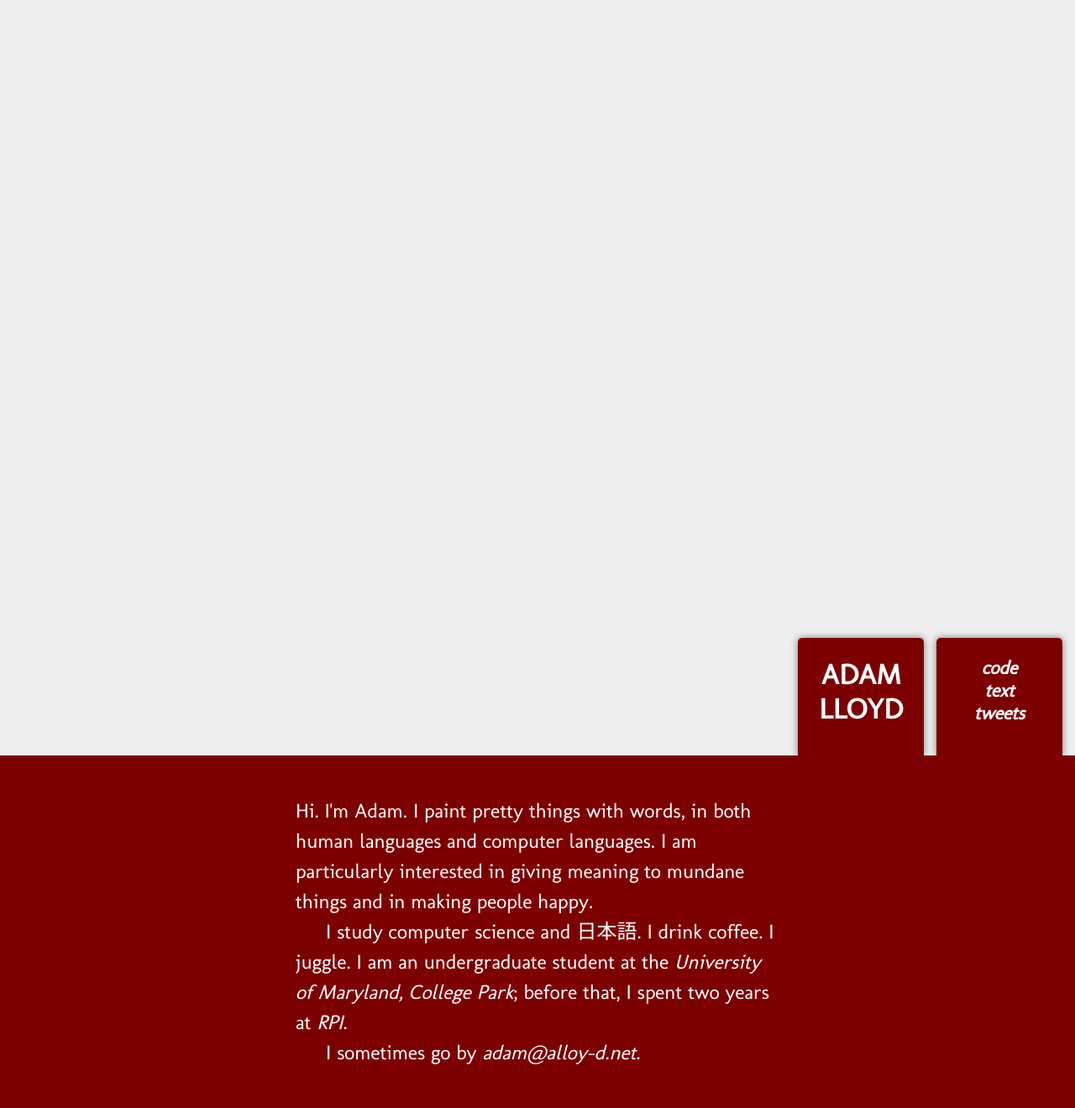
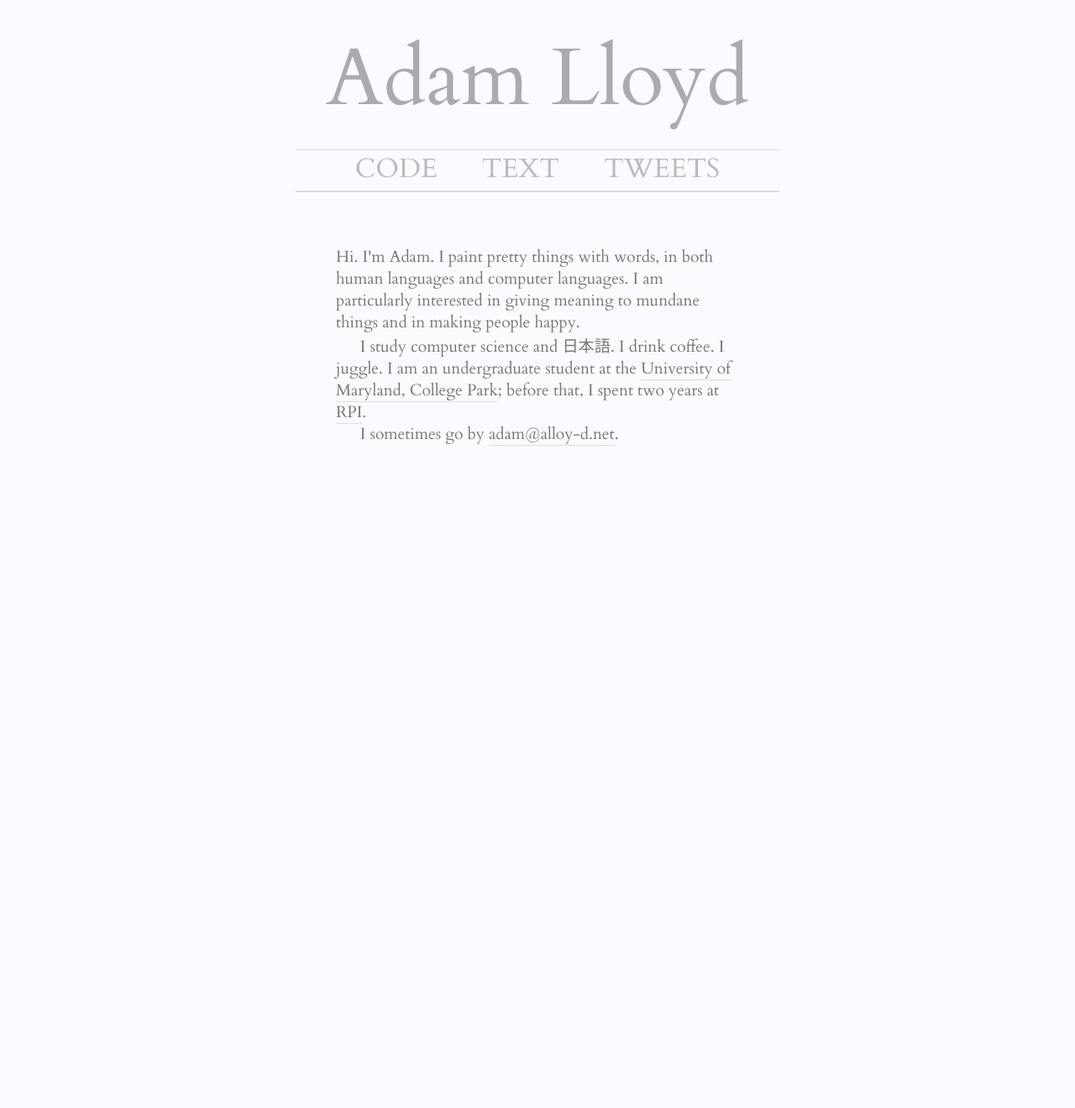
Before and after one commit to alloy-d/alloy-d.github.com, a Jekyll site: the page index.html, which Jekyll copies as it is, in a window 1280 px wide. Shown: the whole page at 84% size. Built offline with Jekyll 4.4.1, drawn with Linux system fonts in a browser that asks for light colours; after the commit the page ends 900 px from its top, so only the background shows below that.

Commit message:
I clearly don't have the patience for a full redesign anymore...

```diff
--- a/css/basic.css
+++ b/css/basic.css
@@ -1,13 +1,13 @@
-@import url("http://fonts.googleapis.com/css?family=Molengo");
+@import url("http://fonts.googleapis.com/css?family=Cardo");
 
 header, aside, footer, nav, section, article {
     display: block;
 }
 
 body {
-    background-color: #eeeeee;
-    color: #7d0000;
-    font-family: "Molengo", sans-serif;
+    background-color: #fafaff;
+    color: #777777;
+    font-family: "Cardo", serif;
     font-size: 100%;
     margin: 0;
 }
--- a/css/home.css
+++ b/css/home.css
@@ -1,71 +1,57 @@
 @import url("/css/basic.css");
 
-a:link, a:visited {
-    color: #ffffff;
-    font-style: italic;
-    text-decoration: none;
-}
-a:link:hover, a:visited:hover {
-    font-style: normal;
+header {
+    border-bottom: 2px solid #dddde0;
+    margin: 0 auto;
+    margin-bottom: 4em;
+    padding-bottom: 4px;
+    width: 36em;
 }
 
-.ottoman {
-    background-color: #7d0000;
-    border-top-right-radius: 5px;
-    border-top-left-radius: 5px;
-    -moz-border-radius-topright: 5px;
-    -moz-border-radius-topleft: 5px;
-    -webkit-border-top-right-radius: 5px;
-    -webkit-border-top-left-radius: 5px;
-    bottom: 0;
-    box-shadow: 0 0 8px #777777;
-    -moz-box-shadow: 0 0 8px #777777;
-    -webkit-box-shadow: 0 0 8px #777777;
-    color: #ffffff;
-    height: 140px;
-    min-width: 140px;
-    position: absolute;
+h1 {
+    border-bottom: 1px solid #dddde0;
+    color: #aaaab0;
+    font-size: 6em;
+    font-weight: 100;
+    margin-top: 0.3em;
+    margin-bottom: 0;
+    padding-bottom: 0.2em;
     text-align: center;
-    width: 150px;
 }
 
-header.ottoman {
-    //right: 15px;
-    right: 180px;
+div#links {
+    margin: 0 auto;
+    text-align: center;
+}
+
+div#links ul {
+    font-size: 2em;
+    list-style-type: none;
+    margin: 0;
+    padding: 0;
     text-transform: uppercase;
 }
 
-header.ottoman h1 {
-    font-size: 2.1em;
+div#links ul li {
+    display: inline;
+    line-height: 0.6em;
+    margin: 0 0.7em;
 }
 
-#links.ottoman {
-    font-size: 1.4em;
-    font-style: italic;
-    font-weight: bold;
-    //right: 180px;
-    right: 15px;
+div#links a:link, div#links a:visited {
+    color: #bbbbc0;
+    text-decoration: none;
 }
 
-#links ul {
-    list-style-type: none;
-    padding: 0;
+div#links a:link:hover, div#links a:visited:hover {
+    color: #888890;
 }
 
 section#about {
-    background-color: #7d0000;
-    color: #ffffff;
-    font-size: 1.5em;
-    line-height: 1.5;
-    position: absolute;
-    top: 100%;
-    width: 100%;
-}
-
-section#about #sillyContainer {
+    font-size: 1.2em;
     margin: 0 auto;
-    padding: 2em;
-    width: 24em;
+    margin-top: 3em;
+    width: 25em;
 }
 
 section#about p {
@@ -77,3 +63,11 @@ section#about p + p {
     margin-top: 0;
     text-indent: 1.5em;
 }
+
+section#about a:link, section#about a:visited {
+    border-bottom: 1px solid #dddde0;
+    //color: #777777;
+    color: inherit;
+    margin-bottom: -1px;
+    text-decoration: none;
+}
--- a/index.html
+++ b/index.html
@@ -2,26 +2,26 @@
 <html>
   <head>
     <title>Adam Lloyd</title>
+    <meta charset="utf-8" />
     <link rel="stylesheet" href="/css/home.css" />
     <!--[if lt IE 9]>
     <script src="http://html5shiv.googlecode.com/svn/trunk/html5.js"></script>
     <![endif]-->
   </head>
   <body>
-    <header class="ottoman">
+    <header>
       <h1>Adam Lloyd</h1>
-    </header>
 
-    <div id="links" class="ottoman">
+      <div id="links">
         <ul>
           <li><a href="http://github.com/alloy-d/">code</a></li>
           <li><a href="http://text.alloy-d.net/">text</a></li>
           <li><a href="http://twitter.com/lloyda2/">tweets</a></li>
         </ul>
       </div>
+    </header>
 
     <section id="about">
-      <div id="sillyContainer">
       <p>
         Hi. I'm Adam. I paint pretty things with words, in both
         human languages and computer languages. I am particularly
@@ -38,7 +38,6 @@
       <p>
         I sometimes go by <a href="mailto:adam@alloy-d.net">adam@alloy-d.net</a>.
       </p>
-      </div>
     </section>
   </body>
 </html>
```
Lines whose indentation alone changed are shown as unchanged.
